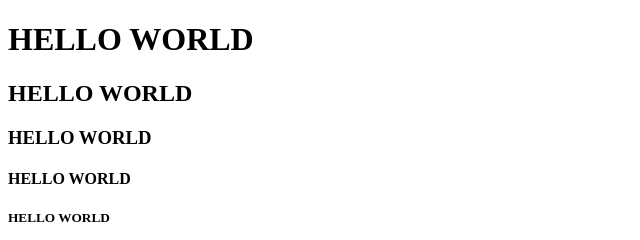
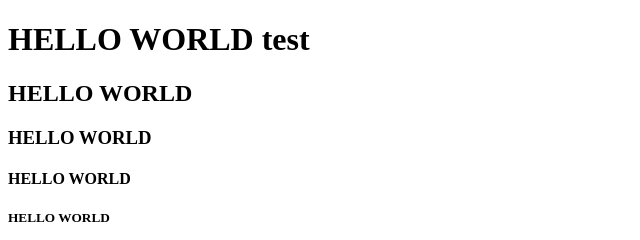
Before and after one commit to annishassan/demo-day-new-1, a plain HTML site: page index.html in a window 1280 px wide. Shown: the top 240 px of the page, 0-640 px from the left. Drawn offline with Linux system fonts and the light colour scheme.

Commit message:
2nd commit changes to line 10

```diff
--- a/index.html
+++ b/index.html
@@ -7,7 +7,7 @@
 </head>
 <body>
 <header>
-    <h1>HELLO WORLD</h1>
+    <h1>HELLO WORLD test</h1>
     <h2>HELLO WORLD</h2>
     <h3>HELLO WORLD</h3>
     <h4>HELLO WORLD</h4>
```
